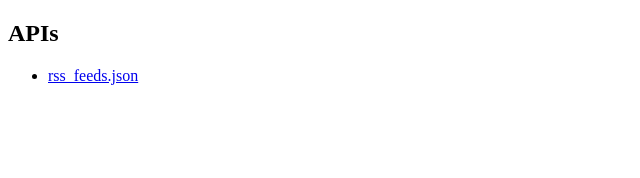
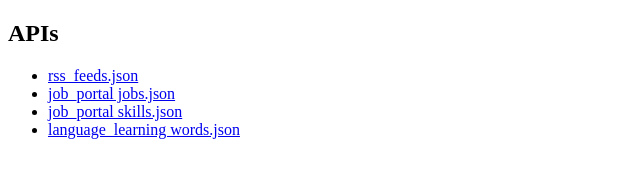
Before and after one commit to iamlearner1/json_data, a plain HTML site: page index.html in a window 1280 px wide. Shown: the whole page, without its empty margins (0-640 px from the left). Drawn offline with Linux system fonts and the light colour scheme.

Commit message:
Update index.html

```diff
--- a/index.html
+++ b/index.html
@@ -9,6 +9,9 @@
     <h2>APIs</h2>
     <ul>
         <li><a href="/rss_news/rss_feeds.json" target="_blank">rss_feeds.json</a></li>
+        <li><a href="/job_portal/jobs.json" target="_blank">job_portal jobs.json</a></li>
+        <li><a href="/job_portal/skills.json" target="_blank">job_portal skills.json</a></li>
+        <li><a href="/language_learning/words.json" target="_blank">language_learning words.json</a></li>
     </ul>
 </body>
 </html>
```
